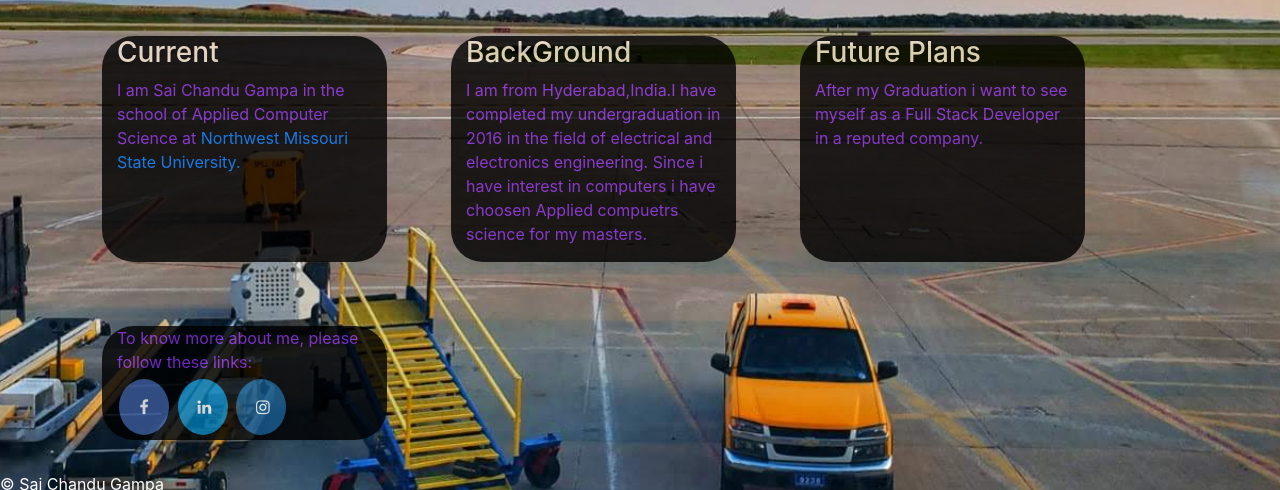
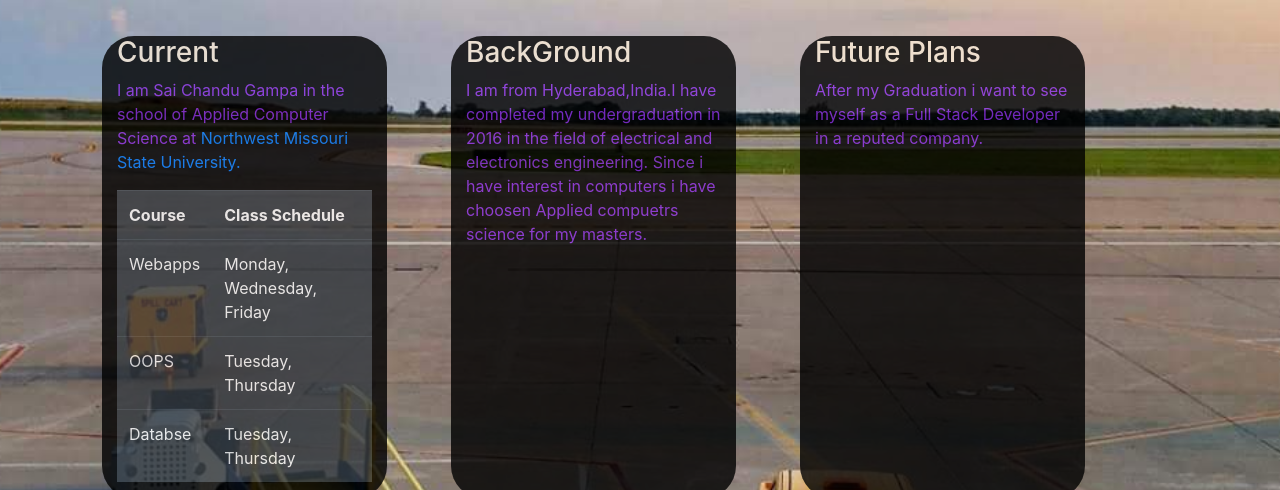
Before and after one commit to chandu7766/about-me, a plain HTML site: page index.html in a window 1280 px wide. Shown: the part 310-800 px from the top of the page. Drawn offline with nearby package versions, Linux system fonts and the light colour scheme.

Commit message:
updated index.html

```diff
--- a/index.html
+++ b/index.html
@@ -43,6 +43,26 @@
                 <h3> Current </h3>
                 <p>I am Sai Chandu Gampa in the school of Applied Computer Science at
                         <a href="https://www.nwmissouri.edu/" target="_blank">Northwest Missouri State University.</a>
+                   <table class="table table-dark">
+                     <tr>
+                       <th>Course</th>
+                       <th>Class Schedule</th>
+                     </tr>
+                     <tr>
+                       <td>Webapps</td>
+                       <td>Monday, Wednesday, Friday</td>
+                     </tr>
+                     <tr>
+                       <Td>OOPS</Td>
+                       <td>Tuesday, Thursday</td>
+                     </tr>
+                     <tr>
+                       <td>
+                         Databse
+                       </td>
+                       <td>Tuesday, Thursday</td>
+                      </tr>
+                   </table>
 
                 </p>
 
```
